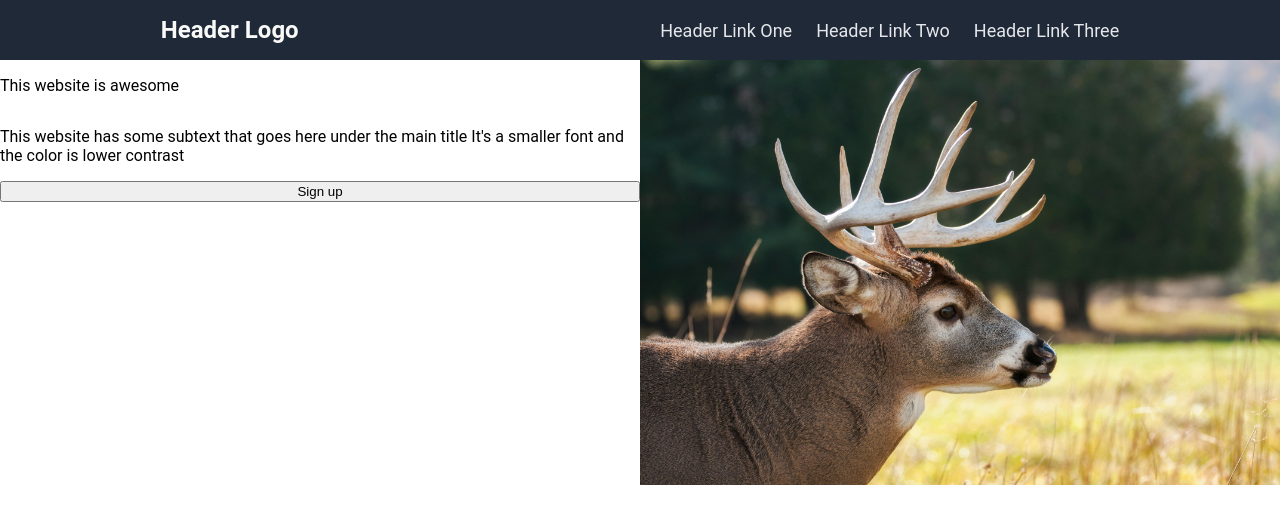
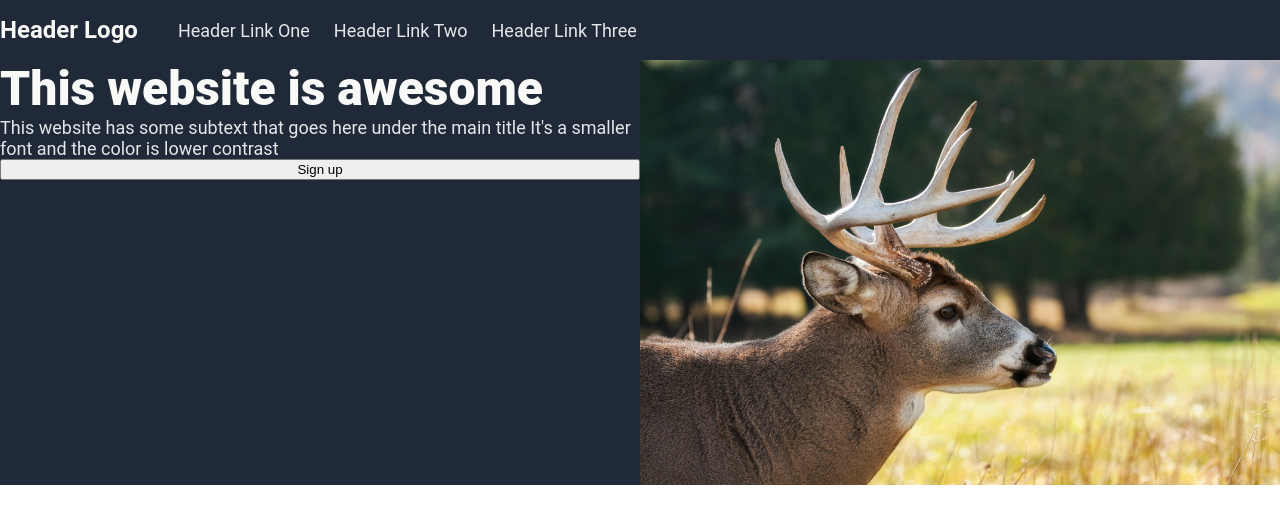
Before and after one commit to Ethan-Hannum/odin-landing-page, a plain HTML site: page index.html in a window 1280 px wide. Drawn offline with Linux system fonts and the light colour scheme.

Commit message:
Add hero styling

```diff
--- a/style.css
+++ b/style.css
@@ -12,7 +12,6 @@ ul {
 .header {
     display: flex;
     background-color: #1F2937;
-    justify-content: space-around;
 }
 
 .header-logo {
@@ -30,9 +29,25 @@ ul {
 
 .hero {
     display: flex;
+    background-color: #1F2937;
 }
 
 .hero-left {
     display: flex;
     flex-direction: column;
 }
+
+.hero-main {
+    font-size: 48px;
+    font-weight: 900;
+    color: #F9FAF8;
+    padding: 0;
+    margin: 0;
+}
+
+.hero-text {
+    font-size: 18px;
+    color: #E5E7EB;
+    padding: 0;
+    margin: 0;
+}
```
